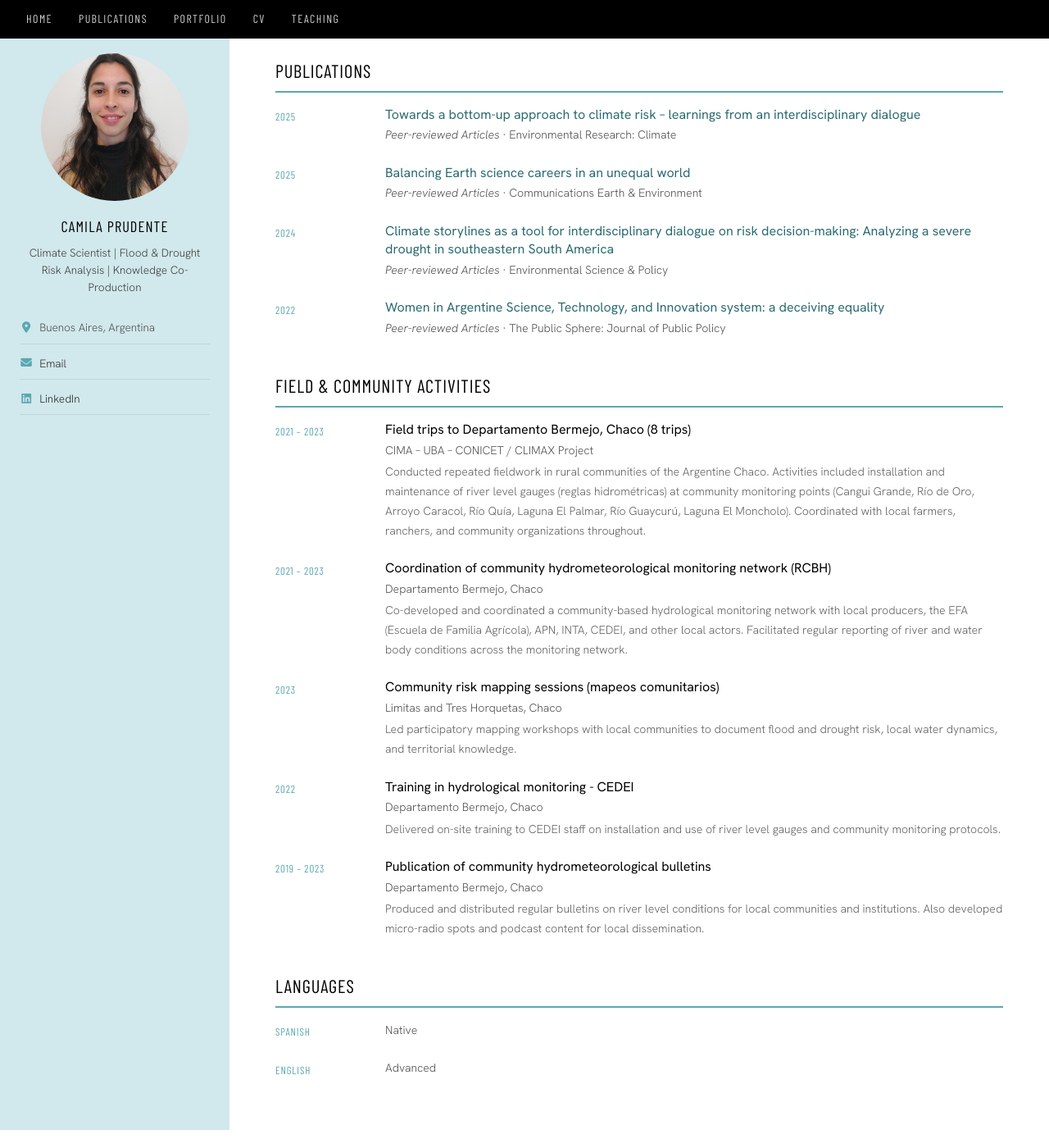
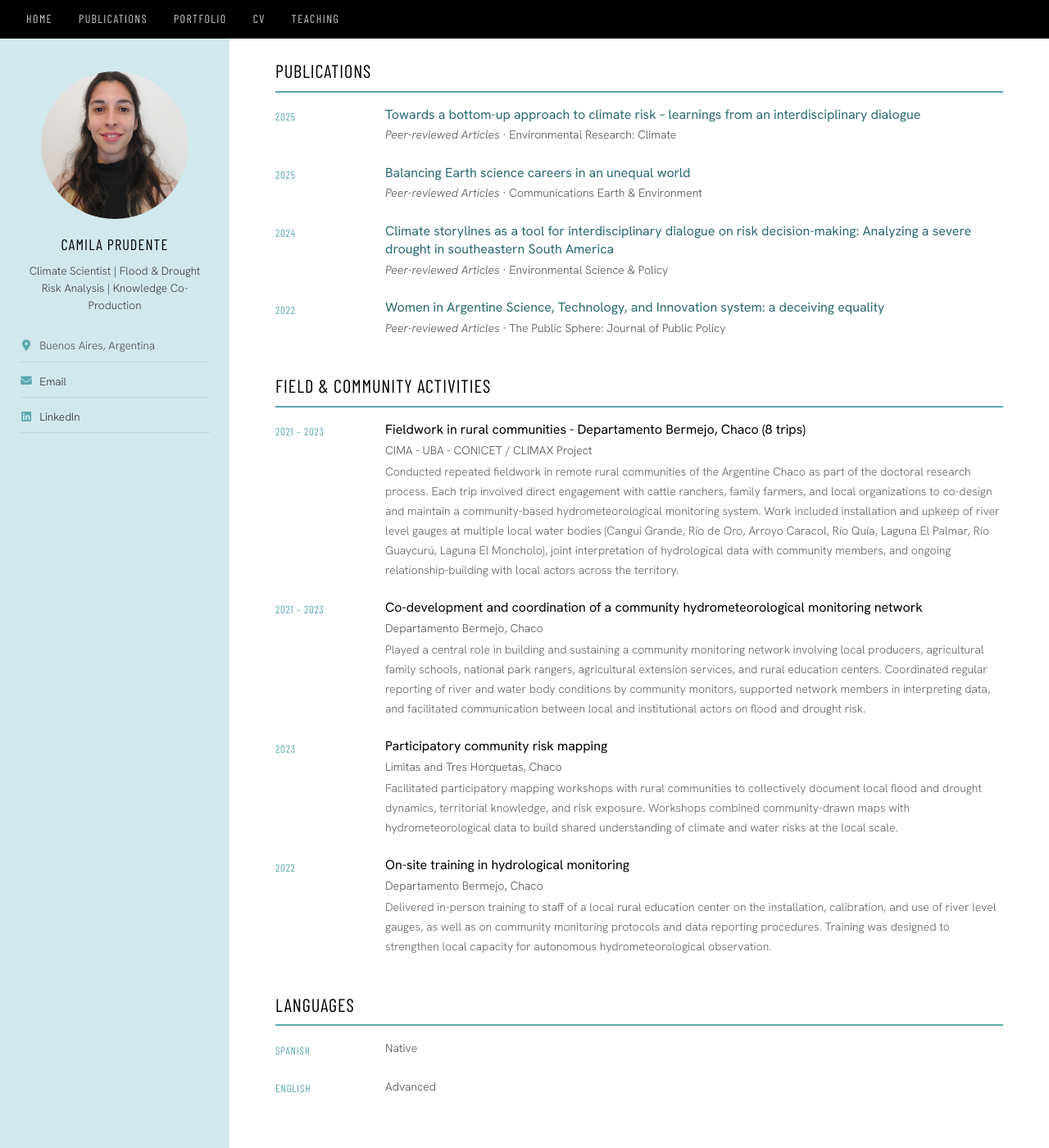
Before and after one commit to camipru/camipru.github.io, a Jekyll site: the page built from _pages/cv.md, in a window 1280 px wide and 1400 px high, scrolled down 2295 px. Shown: the whole window at 82% size. Built offline with Jekyll 4.4.1, drawn with Linux system fonts in a browser that asks for light colours; a style sheet for code colours, icons or effects is not loaded; before the commit the page ends 3673 px from its top, so only the background shows below that.

Commit message:
Expand field activities descriptions, remove bulletins item, spell out institutions

```diff
--- a/_pages/cv.md
+++ b/_pages/cv.md
@@ -190,45 +190,36 @@ redirect_from:
 <div class="cv-entry">
   <div class="cv-entry__date">2021 – 2023</div>
   <div class="cv-entry__body">
-    <p class="cv-entry__title">Field trips to Departamento Bermejo, Chaco (8 trips)</p>
-    <p class="cv-entry__sub">CIMA – UBA – CONICET / CLIMAX Project</p>
-    <p class="cv-entry__detail">Conducted repeated fieldwork in rural communities of the Argentine Chaco. Activities included installation and maintenance of river level gauges (reglas hidrométricas) at community monitoring points (Cangui Grande, Río de Oro, Arroyo Caracol, Río Quía, Laguna El Palmar, Río Guaycurú, Laguna El Moncholo). Coordinated with local farmers, ranchers, and community organizations throughout.</p>
+    <p class="cv-entry__title">Fieldwork in rural communities - Departamento Bermejo, Chaco (8 trips)</p>
+    <p class="cv-entry__sub">CIMA - UBA - CONICET / CLIMAX Project</p>
+    <p class="cv-entry__detail">Conducted repeated fieldwork in remote rural communities of the Argentine Chaco as part of the doctoral research process. Each trip involved direct engagement with cattle ranchers, family farmers, and local organizations to co-design and maintain a community-based hydrometeorological monitoring system. Work included installation and upkeep of river level gauges at multiple local water bodies (Cangui Grande, Río de Oro, Arroyo Caracol, Río Quía, Laguna El Palmar, Río Guaycurú, Laguna El Moncholo), joint interpretation of hydrological data with community members, and ongoing relationship-building with local actors across the territory.</p>
   </div>
 </div>
 
 <div class="cv-entry">
   <div class="cv-entry__date">2021 – 2023</div>
   <div class="cv-entry__body">
-    <p class="cv-entry__title">Coordination of community hydrometeorological monitoring network (RCBH)</p>
+    <p class="cv-entry__title">Co-development and coordination of a community hydrometeorological monitoring network</p>
     <p class="cv-entry__sub">Departamento Bermejo, Chaco</p>
-    <p class="cv-entry__detail">Co-developed and coordinated a community-based hydrological monitoring network with local producers, the EFA (Escuela de Familia Agrícola), APN, INTA, CEDEI, and other local actors. Facilitated regular reporting of river and water body conditions across the monitoring network.</p>
+    <p class="cv-entry__detail">Played a central role in building and sustaining a community monitoring network involving local producers, agricultural family schools, national park rangers, agricultural extension services, and rural education centers. Coordinated regular reporting of river and water body conditions by community monitors, supported network members in interpreting data, and facilitated communication between local and institutional actors on flood and drought risk.</p>
   </div>
 </div>
 
 <div class="cv-entry">
   <div class="cv-entry__date">2023</div>
   <div class="cv-entry__body">
-    <p class="cv-entry__title">Community risk mapping sessions (mapeos comunitarios)</p>
+    <p class="cv-entry__title">Participatory community risk mapping</p>
     <p class="cv-entry__sub">Limitas and Tres Horquetas, Chaco</p>
-    <p class="cv-entry__detail">Led participatory mapping workshops with local communities to document flood and drought risk, local water dynamics, and territorial knowledge.</p>
+    <p class="cv-entry__detail">Facilitated participatory mapping workshops with rural communities to collectively document local flood and drought dynamics, territorial knowledge, and risk exposure. Workshops combined community-drawn maps with hydrometeorological data to build shared understanding of climate and water risks at the local scale.</p>
   </div>
 </div>
 
 <div class="cv-entry">
   <div class="cv-entry__date">2022</div>
   <div class="cv-entry__body">
-    <p class="cv-entry__title">Training in hydrological monitoring - CEDEI</p>
+    <p class="cv-entry__title">On-site training in hydrological monitoring</p>
     <p class="cv-entry__sub">Departamento Bermejo, Chaco</p>
-    <p class="cv-entry__detail">Delivered on-site training to CEDEI staff on installation and use of river level gauges and community monitoring protocols.</p>
-  </div>
-</div>
-
-<div class="cv-entry">
-  <div class="cv-entry__date">2019 – 2023</div>
-  <div class="cv-entry__body">
-    <p class="cv-entry__title">Publication of community hydrometeorological bulletins</p>
-    <p class="cv-entry__sub">Departamento Bermejo, Chaco</p>
-    <p class="cv-entry__detail">Produced and distributed regular bulletins on river level conditions for local communities and institutions. Also developed micro-radio spots and podcast content for local dissemination.</p>
+    <p class="cv-entry__detail">Delivered in-person training to staff of a local rural education center on the installation, calibration, and use of river level gauges, as well as on community monitoring protocols and data reporting procedures. Training was designed to strengthen local capacity for autonomous hydrometeorological observation.</p>
   </div>
 </div>
 
```
